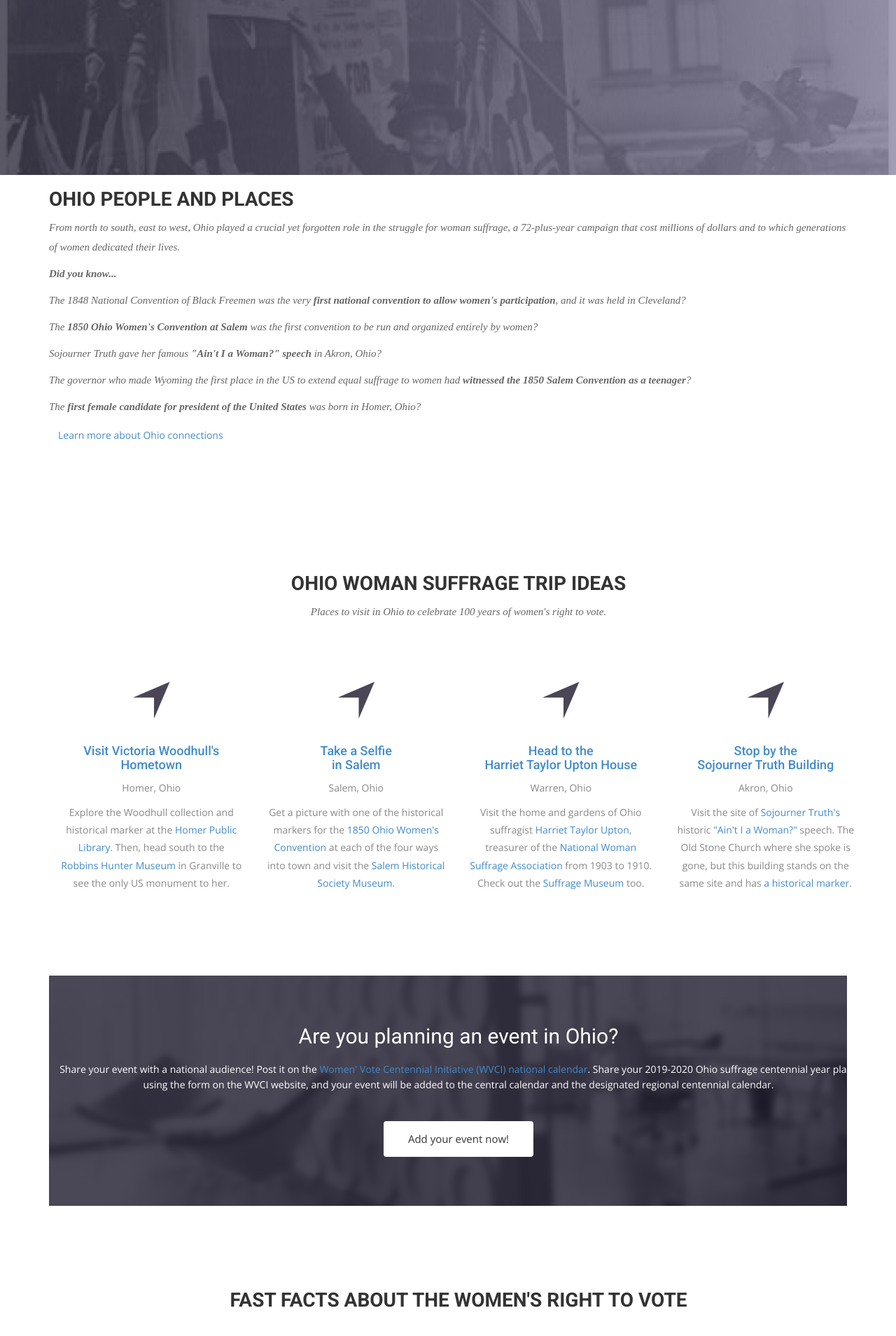
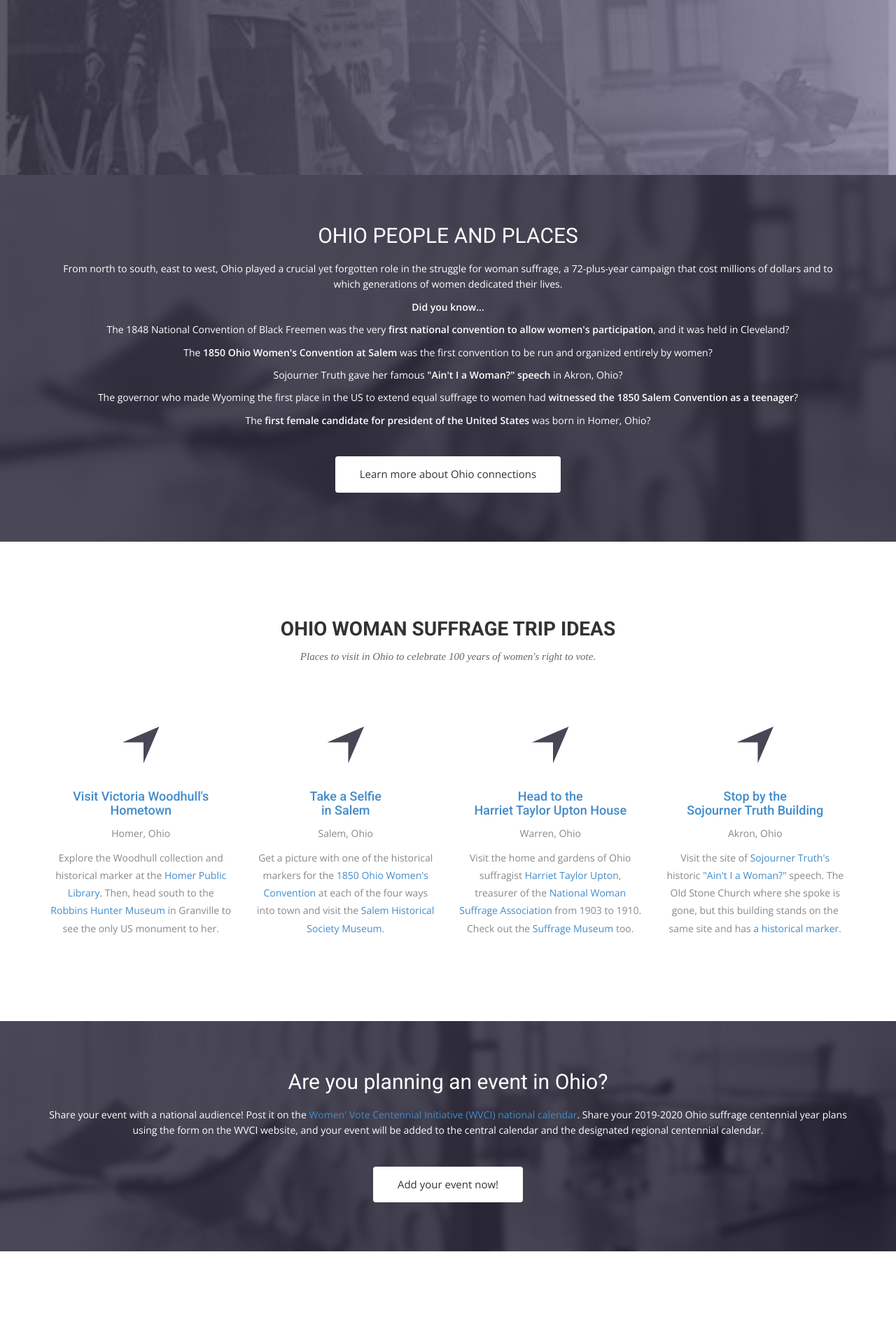
Before and after one commit to OhioSuffrageCentennial/ohiosuffragecentennial, a Jekyll site: the page built from index.html, in a window 1280 px wide. Shown: the part 545-2454 px from the top of the page at 70% size. Built offline with Jekyll 4.4.1, drawn with Linux system fonts in a browser that asks for light colours; nearby versions of some CDN libraries; some web fonts are replaced.

Commit message:
try to update ohio people and places

```diff
--- a/index.html
+++ b/index.html
@@ -41,11 +41,11 @@
   </div>
 </section> -->
 
+<section id="call-to-action">
   <div class="container">
     <div class="row">
       <div class="col-md-12">
         <div class="block">
-          <div class="section-title">
           <h2>OHIO PEOPLE AND PLACES</h2>
           <p>From north to south, east to west, Ohio played a crucial yet forgotten role in the struggle for woman suffrage, a 72-plus-year campaign that cost millions of dollars and to which generations of women dedicated their lives.</p>
           <p><b>Did you know...</b></p>
@@ -54,11 +54,12 @@
           <p>Sojourner Truth gave her famous <b>"Ain't I a Woman?" speech</b> in Akron, Ohio?</p>
           <p>The governor who made Wyoming the first place in the US to extend equal suffrage to women had <b>witnessed the 1850 Salem Convention as a teenager</b>?</p>
           <p>The <b>first female candidate for president of the United States</b> was born in Homer, Ohio?</p>
-            <a href="{{ site.baseurl }}/connections" class="btn btn-view-works">Learn more about Ohio connections</a>
+          <a href="{{ site.baseurl }}/connections" class="btn btn-default btn-call-to-action" >Learn more about Ohio connections</a>
         </div>
       </div>
     </div>
   </div>
+</section>
 
 <!-- hide featue-bg problem
 <section id="feature">
```
Lines whose indentation alone changed are shown as unchanged.
